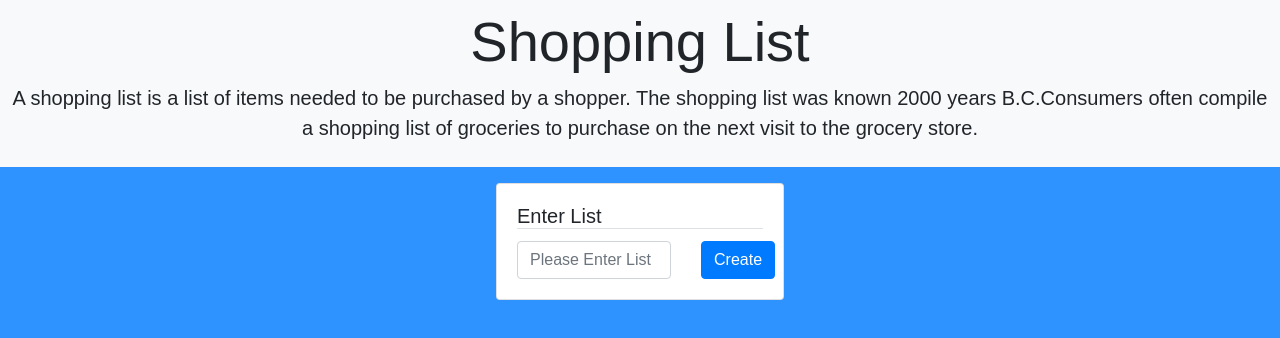
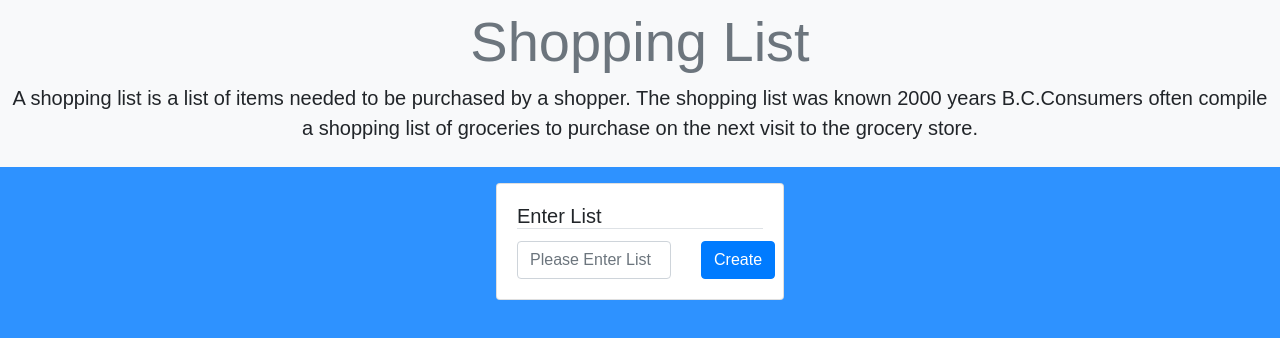
Before and after one commit to OMRAJESHK/ShoppingList, a plain HTML site: page ShoppingList/index.html in a window 1280 px wide. Drawn offline with nearby package versions, Linux system fonts and the light colour scheme.

Commit message:
Header Color Changed

```diff
--- a/ShoppingList/index.html
+++ b/ShoppingList/index.html
@@ -8,7 +8,7 @@
 </head>
 <body>
     <div class="p-2 bg-light text-center mb-3">
-        <h1 class="display-4">Shopping List</h1>
+        <h1 class="display-4 text-secondary">Shopping List</h1>
         <p class="lead">A shopping list is a list of items needed to be purchased by a shopper. The shopping list was known 2000 years B.C.Consumers often compile a shopping list of groceries to purchase on the next visit to the grocery store.</p>
     </div>
     <div class="d-flex justify-content-center align-items-center">
```
